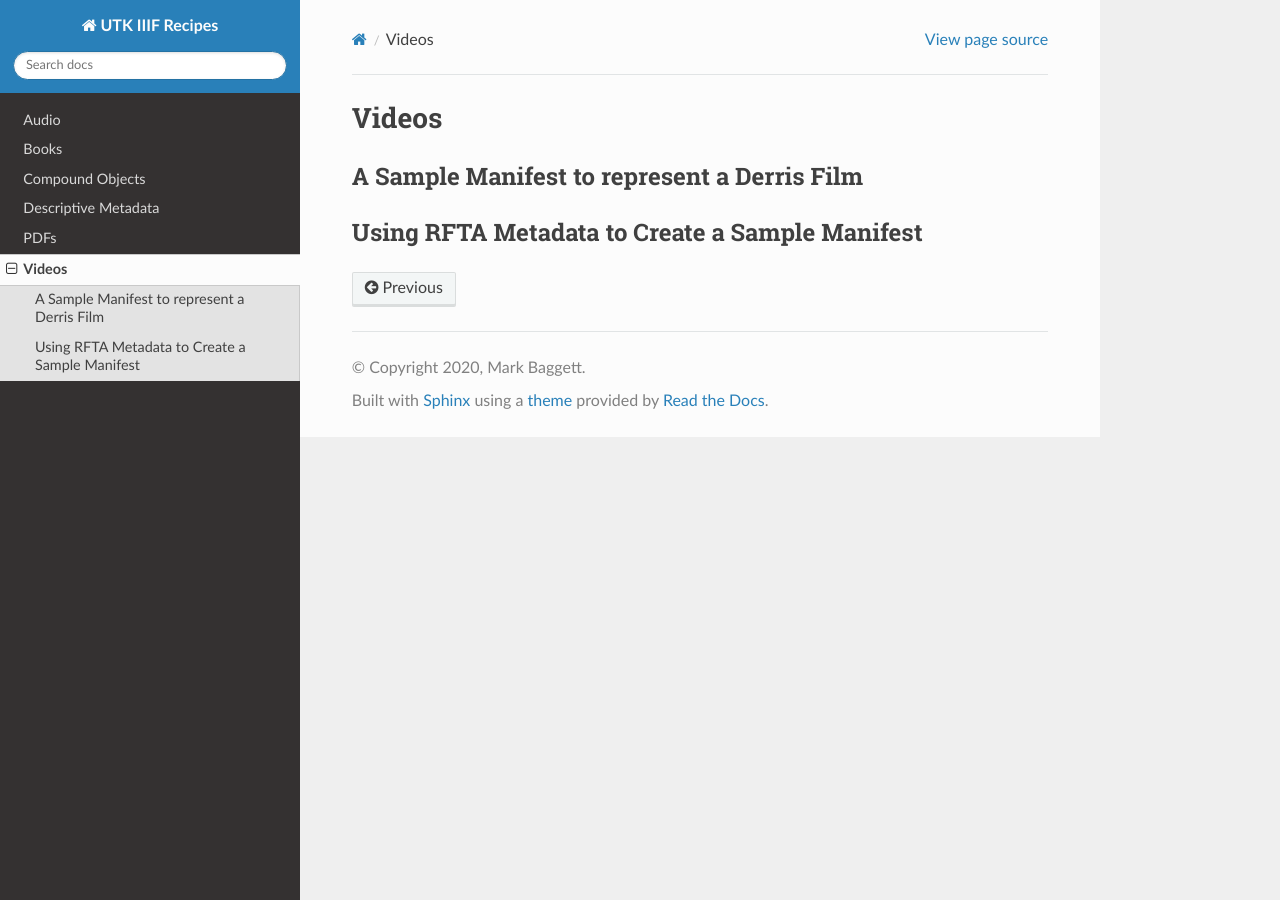
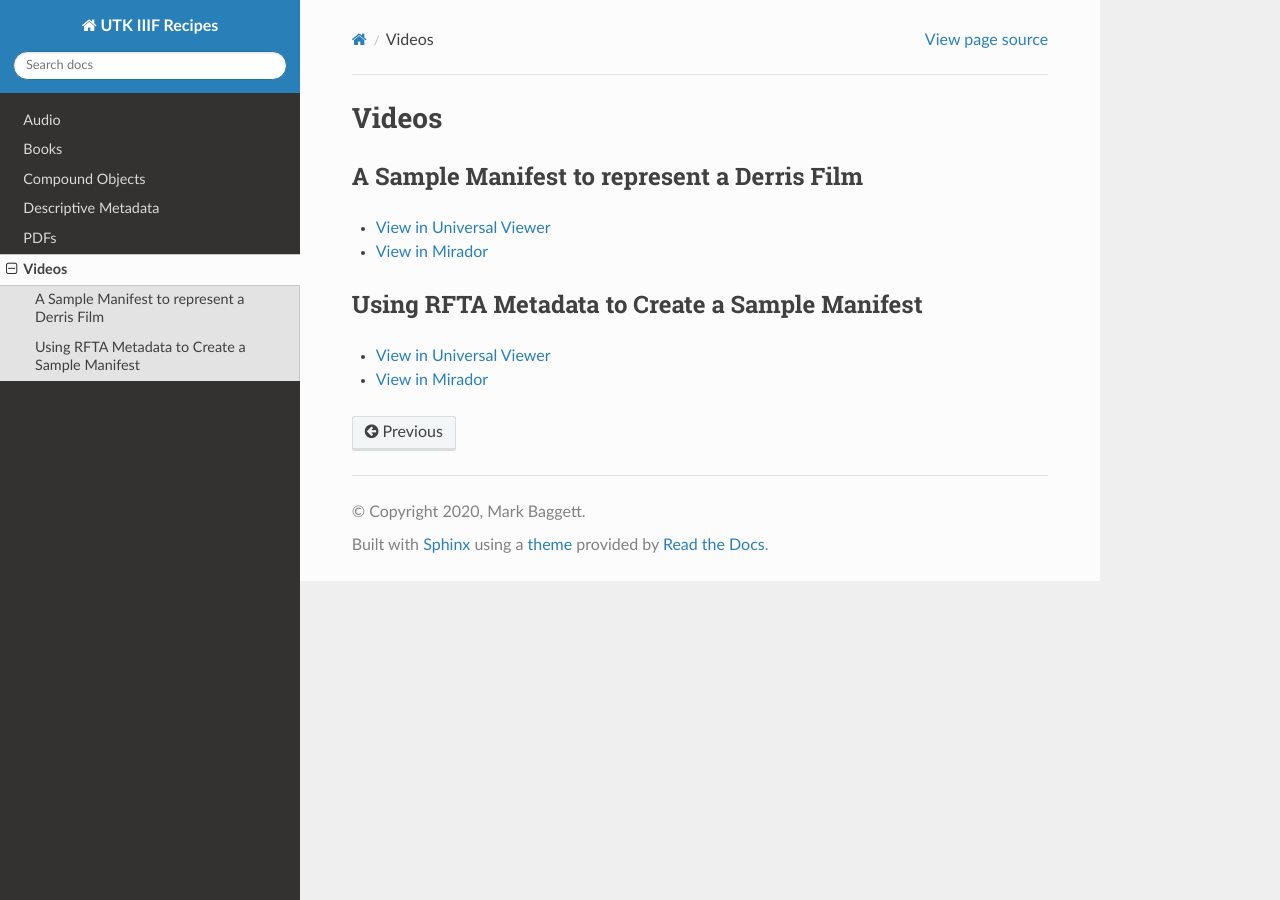
Before and after one commit to markpbaggett/utk_iiif_recipes, a Sphinx documentation site: the page built from docs/source/contents/video.rst, in a window 1280 px wide. Built offline with Sphinx 7.4.7 and the Read the Docs theme 2.0.0, drawn with Linux system fonts in a browser that asks for light colours.

Commit message:
Add viewer links to videos.

```diff
--- a/docs/source/contents/video.rst
+++ b/docs/source/contents/video.rst
@@ -4,5 +4,11 @@ Videos
 A Sample Manifest to represent a Derris Film
 --------------------------------------------
 
+* `View in Universal Viewer <https://uv-v3.netlify.app/#?c=&m=&s=&cv=&manifest=https://raw.githubusercontent.com/utkdigitalinitiatives/utk_iiif_recipes/main/raw_manifests/basic_video.json>`_
+* `View in Mirador <https://projectmirador.org/embed/?iiif-content=https://raw.githubusercontent.com/markpbaggett/utk_iiif_recipes/main/raw_manifests/basic_video.json>`_
+
 Using RFTA Metadata to Create a Sample Manifest
 -----------------------------------------------
+
+* `View in Universal Viewer <https://uv-v3.netlify.app/#?c=&m=&s=&cv=&manifest=https://raw.githubusercontent.com/utkdigitalinitiatives/utk_iiif_recipes/main/raw_manifests/rfta_video.json>`_
+* `View in Mirador <https://projectmirador.org/embed/?iiif-content=https://raw.githubusercontent.com/markpbaggett/utk_iiif_recipes/main/raw_manifests/rfta_video.json>`_
```
